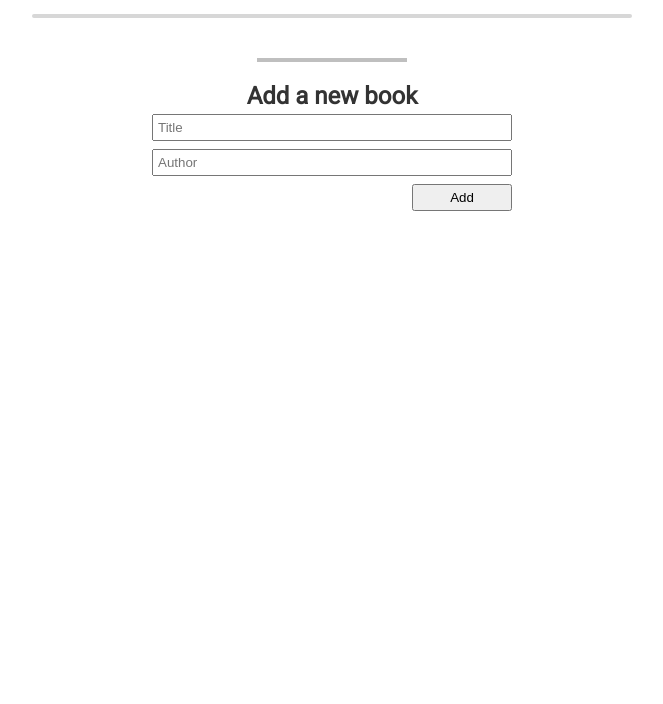
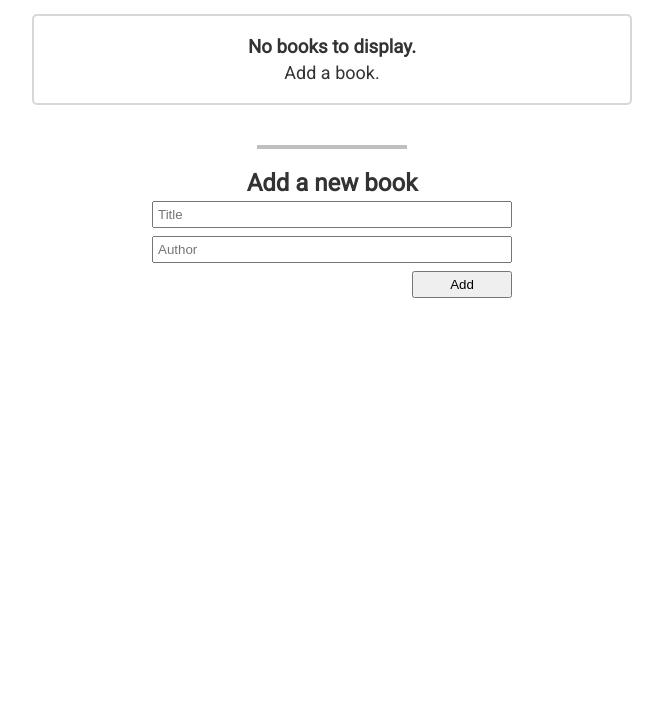
Before and after one commit to serengia/awesome-books-project, a website: page index.html in a window 1280 px wide. Shown: the part 96-800 px from the top of the page, without its empty margins (308-971 px from the left). Drawn offline with Linux system fonts and the light colour scheme.

Commit message:
Updated list markup

```diff
--- a/main.js
+++ b/main.js
@@ -21,6 +21,15 @@ class Books {
       </div>
       `;
     });
+
+    if (this.books.length === 0) {
+      generalMarkup = `
+      <div class="no-books-container">
+      <h3>No books to display.</h3>
+      <p>Add a book.</p>
+      </div>
+      `;
+    }
 
     this.bookListContainer.insertAdjacentHTML("afterbegin", generalMarkup);
   }
--- a/styles.css
+++ b/styles.css
@@ -41,6 +41,15 @@ h2 {
   border: 2px solid rgb(215, 215, 215);
   border-radius: 5px;
   margin-top: 20px;
+}
+
+.no-books-container {
+  padding: 20px;
+}
+
+.no-books-container p {
+  margin-top: 4px;
+  font-size: 18px;
 }
 
 .remove-book-btn {
```
